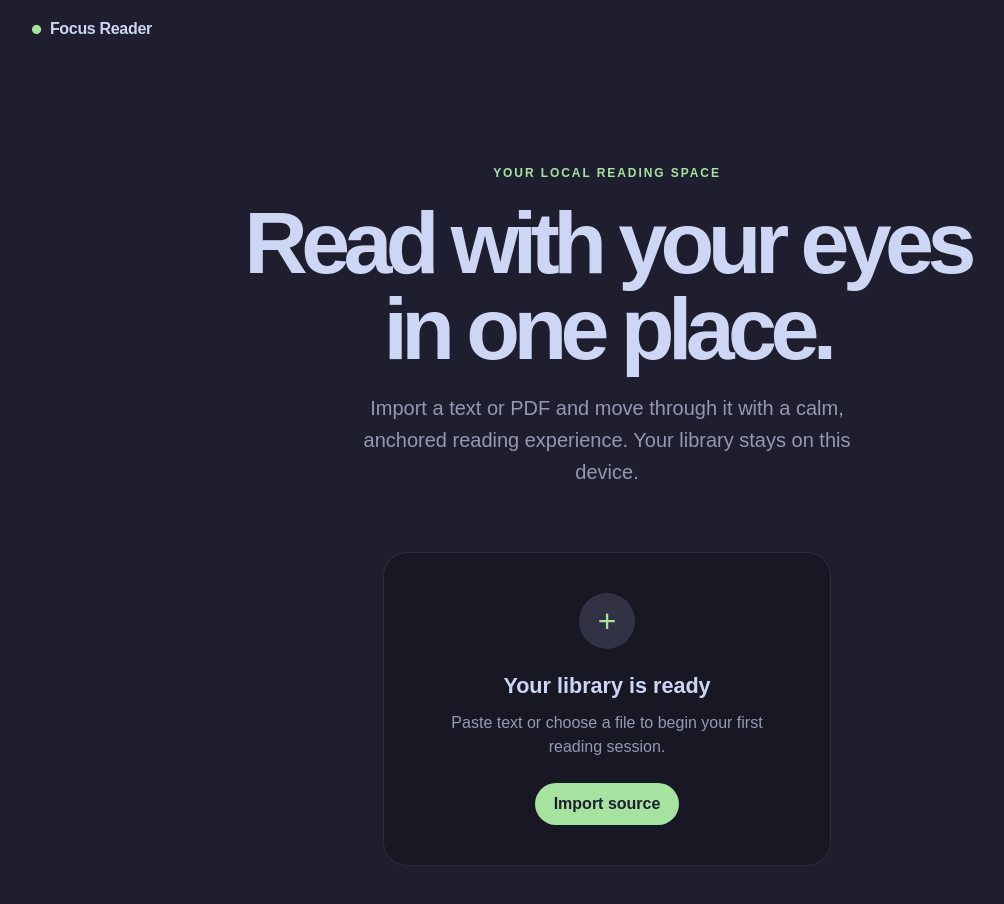
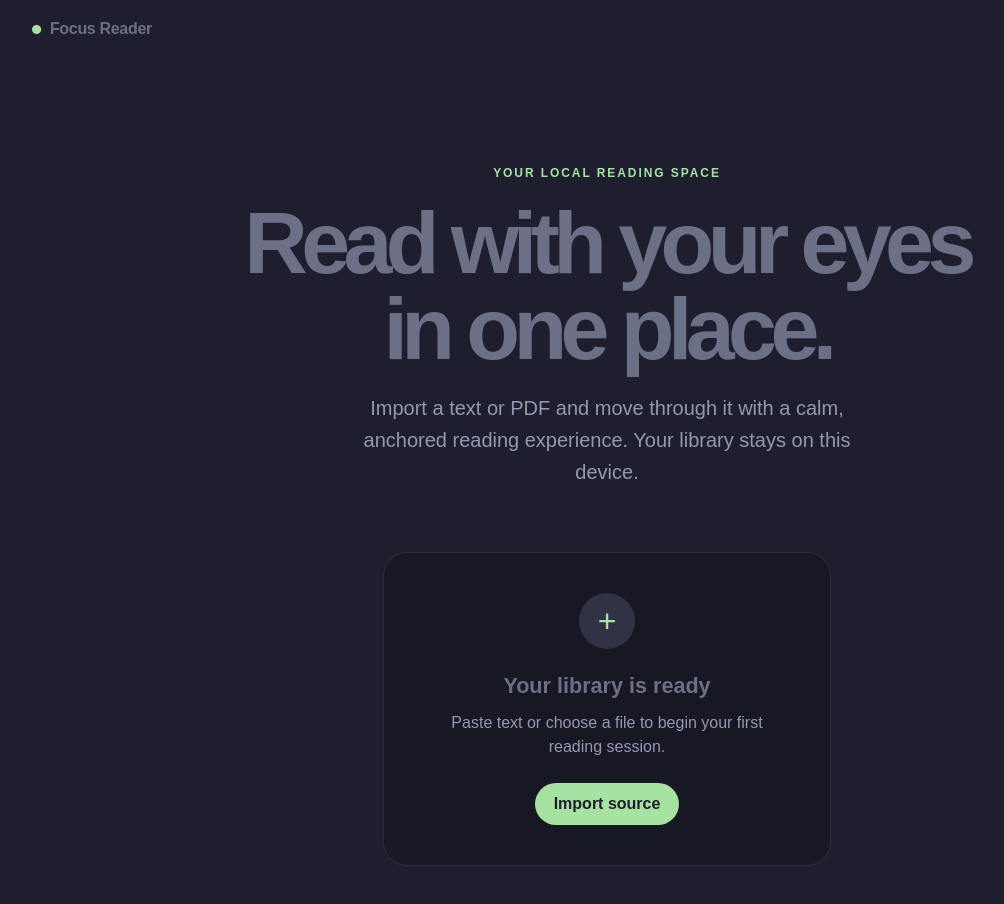
Before and after one commit to hggmarks/dread, a Next.js app: page / in a window 1280 px wide. Shown: the top 904 px of the page, without its empty margins (33-1037 px from the left). Built offline with nearby package versions, Linux system fonts and the light colour scheme.

Commit message:
fix style issues

```diff
--- a/app/globals.css
+++ b/app/globals.css
@@ -3,12 +3,14 @@
   --background: #1e1e2e;
   --surface: #181825;
   --surface-raised: #313244;
-  --text: #cdd6f4;
+  --text: #6c7086;
   --muted: #9399b2;
-  --subtle: #6c7086;
+  --subtle: #2e303d;
   --accent: #a6e3a1;
+  --anchor: #ff3030;
   --accent-ink: #1e1e2e;
   --border: rgba(205, 214, 244, 0.1);
+  --bars: #6c7086;
 }
 
 * {
@@ -400,6 +402,7 @@ textarea.text-input {
   flex: 1;
 }
 
+.reader-input,
 .bookmark-form input,
 .navigation-panel select {
   background: var(--background);
@@ -408,6 +411,24 @@ textarea.text-input {
   color: var(--text);
   min-width: 0;
   padding: 0.55rem;
+}
+
+.reader-input {
+  color: var(--text);
+  font: inherit;
+  width: 5rem;
+}
+
+.reader-input[type="number"] {
+  appearance: textfield;
+  -moz-appearance: textfield;
+}
+
+.reader-input[type="number"]::-webkit-inner-spin-button,
+.reader-input[type="number"]::-webkit-outer-spin-button {
+  appearance: none;
+  margin: 0;
+  -webkit-appearance: none;
 }
 
 .bookmark-list {
@@ -429,6 +450,7 @@ textarea.text-input {
   display: block;
   flex: 1;
   font-size: clamp(2.8rem, 9vw, 7rem);
+  font-family: Consolas, "Lucida Console", Monaco, monospace;
   font-weight: 700;
   gap: clamp(1rem, 3vw, 3rem);
   grid-template-columns: minmax(0, 1fr) minmax(8rem, 1.5fr) minmax(0, 1fr);
@@ -442,6 +464,37 @@ textarea.text-input {
   position: relative;
 }
 
+/* Customize the Focus Reader anchor markers here. */
+.focus-stage::before {
+  background:
+    linear-gradient(var(--bars), var(--bars)) center / 2px 100% no-repeat,
+    linear-gradient(var(--bars), var(--bars)) center top / 100% 2px no-repeat;
+  content: "";
+  height: 0.3em;
+  left: var(--reader-anchor, 55%);
+  opacity: 0.55;
+  pointer-events: none;
+  position: absolute;
+  top: 30%;
+  transform: translate(-50%, -100%);
+  width: 100%;
+}
+
+.focus-stage::after {
+  background:
+    linear-gradient(var(--bars), var(--bars)) center / 2px 100% no-repeat,
+    linear-gradient(var(--bars), var(--bars)) center bottom / 100% 2px no-repeat;
+  content: "";
+  height: 0.3em;
+  left: var(--reader-anchor, 55%);
+  opacity: 0.55;
+  pointer-events: none;
+  position: absolute;
+  top: 70%;
+  transform: translate(-50%, 0);
+  width: 100%;
+}
+
 .focus-word {
   color: var(--text);
   left: 0;
@@ -452,7 +505,7 @@ textarea.text-input {
 }
 
 .focus-word strong {
-  color: var(--accent);
+  color: var(--anchor);
   font-weight: 700;
 }
 
--- a/app/layout.tsx
+++ b/app/layout.tsx
@@ -1,5 +1,6 @@
 import type { Metadata, Viewport } from "next";
 import "./globals.css";
+import "./reader.css";
 import { RegisterServiceWorker } from "./register-service-worker";
 
 export const metadata: Metadata = {
--- /dev/null
+++ b/app/reader.css
@@ -0,0 +1,65 @@
+.navigation-panel input.progress-range {
+  appearance: none;
+  background: var(--surface-raised);
+  border-radius: 999px;
+  height: 0.2rem;
+  outline: none;
+}
+
+.navigation-panel input.progress-range::-webkit-slider-runnable-track {
+  background: linear-gradient(
+    to right,
+    var(--accent) 0 var(--progress, 0%),
+    var(--surface-raised) var(--progress, 0%) 100%
+  );
+  border-radius: inherit;
+  height: 0.2rem;
+}
+
+.navigation-panel input.progress-range::-moz-range-track {
+  background: var(--surface-raised);
+  border-radius: inherit;
+  height: 0.2rem;
+}
+
+.navigation-panel input.progress-range::-moz-range-progress {
+  background: var(--accent);
+  border-radius: inherit;
+  height: 0.2rem;
+}
+
+.navigation-panel input.progress-range::-webkit-slider-thumb {
+  appearance: none;
+  background: var(--accent);
+  border: 0;
+  border-radius: 0.1rem;
+  height: 0.8rem;
+  margin-top: -0.3rem;
+  width: 0.35rem;
+  opacity: 0;
+  pointer-events: auto;
+}
+
+.navigation-panel input.progress-range::-moz-range-thumb {
+  background: var(--accent);
+  border: 0;
+  border-radius: 0.1rem;
+  height: 0.8rem;
+  width: 0.35rem;
+  opacity: 0;
+  pointer-events: auto;
+}
+
+.navigation-panel input.progress-range:focus-visible {
+  box-shadow: 0 0 0 0.2rem rgba(166, 227, 161, 0.25);
+}
+
+.reader-controls input {
+  background: var(--background);
+  border: 1px solid var(--border);
+  border-radius: 0.5rem;
+  color: var(--text);
+  width: 100px;
+  padding: 0.55rem;
+  text-align: center;
+}
--- a/app/reader.tsx
+++ b/app/reader.tsx
@@ -18,15 +18,30 @@ type ReaderProps = {
   onBack: () => void;
 };
 
-type Mode = "conventional" | "focus";
+type Mode = "focus" | "conventional";
 type TimingProfile = "uniform" | "boundary-aware";
+
+function clampNumber(value: number, minimum: number, maximum?: number) {
+  const minimumValue = Math.max(minimum, value);
+  return maximum === undefined ? minimumValue : Math.min(maximum, minimumValue);
+}
+
+function normalizeTextScale(value: number) {
+  return clampNumber(Math.round(value / 10) * 10, 50, 100);
+}
 
 function splitAnchorWord(word: string) {
   const characters = Array.from(word);
   const letterIndexes = characters
     .map((character, index) => (/\p{L}|\p{N}/u.test(character) ? index : -1))
     .filter((index) => index >= 0);
-  const target = letterIndexes[Math.round((letterIndexes.length - 1) * 0.33)] ?? 0;
+  const targetOffset =
+    letterIndexes.length === 2
+      ? 1
+      : letterIndexes.length === 3
+        ? 1
+        : Math.round((letterIndexes.length - 1) * 0.33);
+  const target = letterIndexes[targetOffset] ?? 0;
 
   return {
     before: characters.slice(0, target).join(""),
@@ -55,14 +70,22 @@ export function Reader({ source, onBack }: ReaderProps) {
   const [mode, setMode] = useState<Mode>("focus");
   const [wordIndex, setWordIndex] = useState(source.lastPosition);
   const [isPlaying, setIsPlaying] = useState(false);
-  const [wordsPerMinute, setWordsPerMinute] = useState(savedPreferences?.wordsPerMinute ?? 300);
-  const [rewindWords, setRewindWords] = useState(savedPreferences?.rewindWords ?? 3);
+  const [wordsPerMinute, setWordsPerMinute] = useState(
+    clampNumber(savedPreferences?.wordsPerMinute ?? 300, 1)
+  );
+  const [rewindWords, setRewindWords] = useState(
+    clampNumber(savedPreferences?.rewindWords ?? 3, 0, 10)
+  );
   const [controlsVisible, setControlsVisible] = useState(true);
   const [bookmarks, setBookmarks] = useState<Bookmark[]>(source.bookmarks ?? []);
   const [bookmarkLabel, setBookmarkLabel] = useState("");
   const [fontFamily, setFontFamily] = useState<"sans" | "serif">(savedPreferences?.fontFamily ?? "sans");
-  const [textScale, setTextScale] = useState(savedPreferences?.textScale ?? 100);
-  const [anchorPosition, setAnchorPosition] = useState(savedPreferences?.anchorPosition ?? 50);
+  const [textScale, setTextScale] = useState(
+    normalizeTextScale(savedPreferences?.textScale ?? 100)
+  );
+  const [anchorPosition, setAnchorPosition] = useState(
+    clampNumber(savedPreferences?.anchorPosition ?? 50, 25, 75)
+  );
   const [timingProfile, setTimingProfile] = useState<TimingProfile>(savedPreferences?.timingProfile ?? "uniform");
   const [sessionPrompts, setSessionPrompts] = useState(savedPreferences?.sessionPrompts ?? true);
   const [promptMilestone, setPromptMilestone] = useState(savedPreferences?.promptMilestone ?? 50);
@@ -98,10 +121,7 @@ export function Reader({ source, onBack }: ReaderProps) {
 
     const updateAnchorPosition = () => {
       const anchorCenter = anchor.offsetLeft + anchor.offsetWidth / 2;
-      const scale = textScale / 100;
-      const targetPosition =
-        stage.clientWidth / 2 +
-        (stage.clientWidth * (anchorPosition / 100 - 0.5)) / scale;
+      const targetPosition = stage.clientWidth * (anchorPosition / 100);
       setAnchorShift(targetPosition - anchorCenter);
       setFocusWordWidth(word.offsetWidth);
     };
@@ -340,20 +360,20 @@ export function Reader({ source, onBack }: ReaderProps) {
         </button>
         <div className="mode-switch" role="group" aria-label="Reading mode">
           <button
+            aria-pressed={mode === "focus"}
+            className={mode === "focus" ? "mode-active" : ""}
+            onClick={() => setMode("focus")}
+            type="button"
+          >
+            Focus Reader
+          </button>
+          <button
             aria-pressed={mode === "conventional"}
             className={mode === "conventional" ? "mode-active" : ""}
             onClick={() => setMode("conventional")}
             type="button"
           >
             Conventional
-          </button>
-          <button
-            aria-pressed={mode === "focus"}
-            className={mode === "focus" ? "mode-active" : ""}
-            onClick={() => setMode("focus")}
-            type="button"
-          >
-            Focus Reader
           </button>
         </div>
       </nav>
@@ -446,13 +466,16 @@ export function Reader({ source, onBack }: ReaderProps) {
           </div>
         )}
         <label htmlFor="progress">
-          Progress
           <input
             aria-label="Progress"
+            className="progress-range"
             id="progress"
             max={Math.max(0, words.length - 1)}
             min="0"
             onChange={(event) => jumpTo(Number(event.target.value))}
+            style={{
+              ["--progress" as string]: `${words.length > 1 ? (wordIndex / (words.length - 1)) * 100 : 0}%`
+            }}
             type="range"
             value={wordIndex}
           />
@@ -515,6 +538,7 @@ export function Reader({ source, onBack }: ReaderProps) {
         >
           <label htmlFor="bookmark-label">Bookmark</label>
           <input
+            className="reader-input"
             id="bookmark-label"
             onChange={(event) => setBookmarkLabel(event.target.value)}
             placeholder="Name this position"
@@ -536,24 +560,32 @@ export function Reader({ source, onBack }: ReaderProps) {
         <label htmlFor="reading-speed">
           Speed
           <input
+            className="reader-input"
             id="reading-speed"
-            max="1000"
-            min="60"
-            onChange={(event) => setWordsPerMinute(Number(event.target.value))}
-            step="10"
-            type="range"
+            aria-label="Words per minute"
+            min="0"
+            onChange={(event) => {
+              const value = Number(event.target.value);
+              if (Number.isFinite(value)) setWordsPerMinute(clampNumber(value, 1));
+            }}
+            step="1"
+            type="number"
             value={wordsPerMinute}
           />
-          <span>{wordsPerMinute} WPM</span>
+          <span>WPM</span>
         </label>
         {mode === "focus" && (
           <label htmlFor="rewind-words">
             Pause rewind
             <input
+              className="reader-input"
               id="rewind-words"
               max="10"
               min="0"
-              onChange={(event) => setRewindWords(Number(event.target.value))}
+              onChange={(event) => {
+                const value = Number(event.target.value);
+                if (Number.isFinite(value)) setRewindWords(clampNumber(value, 0, 10));
+              }}
               type="number"
               value={rewindWords}
             />
@@ -578,14 +610,36 @@ export function Reader({ source, onBack }: ReaderProps) {
           </label>
           <label htmlFor="text-scale">
             Text size
-            <input id="text-scale" max="160" min="80" onChange={(event) => setTextScale(Number(event.target.value))} type="range" value={textScale} />
-            <span>{textScale}%</span>
+            <select
+              className="reader-input"
+              id="text-scale"
+              onChange={(event) => {
+                const value = Number(event.target.value);
+                if (Number.isFinite(value)) setTextScale(normalizeTextScale(value));
+              }}
+              value={textScale}
+            >
+              {[50, 60, 70, 80, 90, 100].map((value) => (
+                <option key={value} value={value}>{value}%</option>
+              ))}
+            </select>
           </label>
           {mode === "focus" && (
             <>
               <label htmlFor="anchor-position">
                 Anchor
-                <input id="anchor-position" max="75" min="25" onChange={(event) => setAnchorPosition(Number(event.target.value))} type="range" value={anchorPosition} />
+                <input
+                  className="reader-input"
+                  id="anchor-position"
+                  max="75"
+                  min="25"
+                  onChange={(event) => {
+                    const value = Number(event.target.value);
+                    if (Number.isFinite(value)) setAnchorPosition(clampNumber(value, 25, 75));
+                  }}
+                  type="number"
+                  value={anchorPosition}
+                />
               </label>
               <label htmlFor="timing-profile">
                 Timing
```
Also changed, not shown: 2 other files (tests, documents, lock files or other folders).
